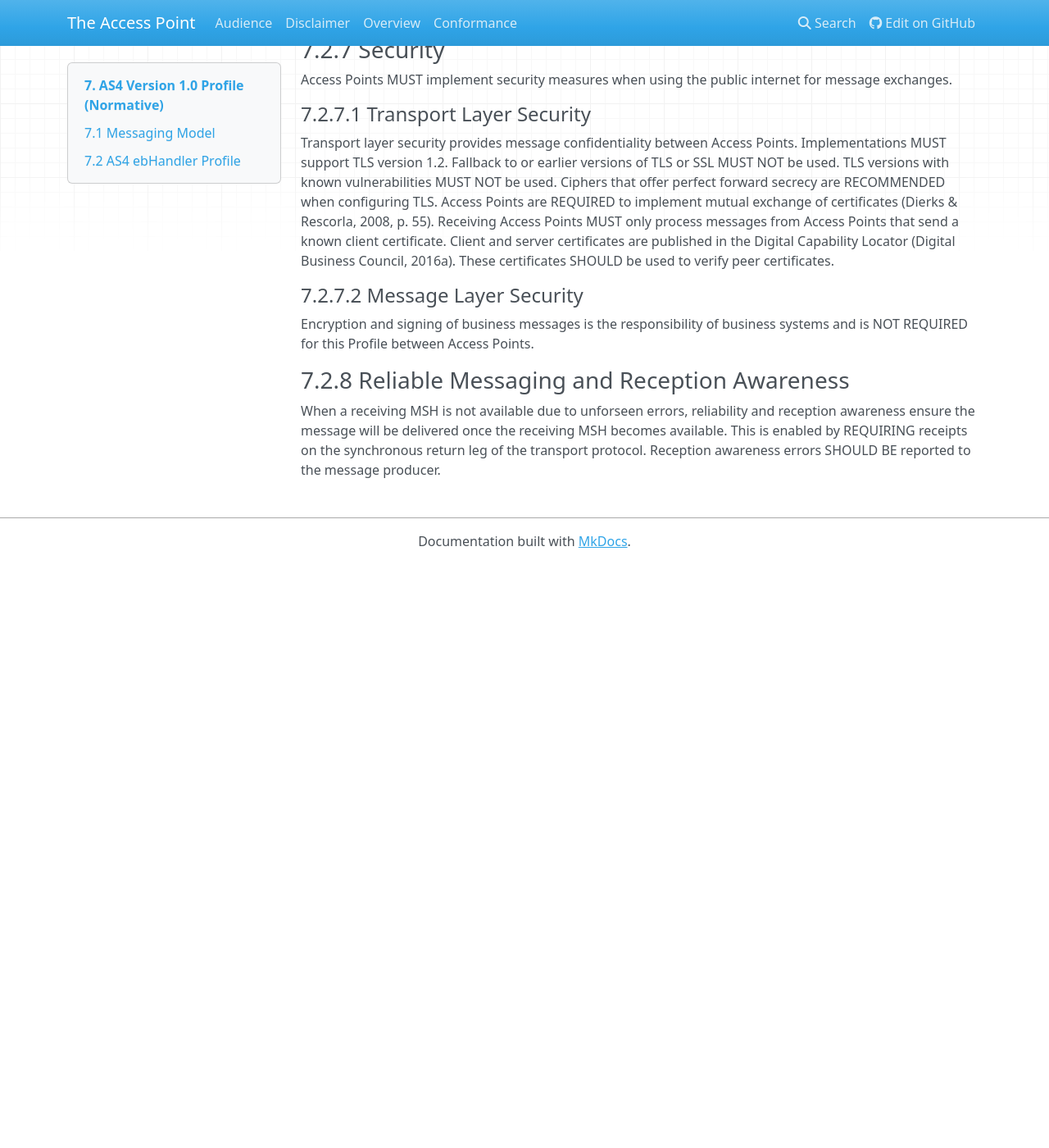
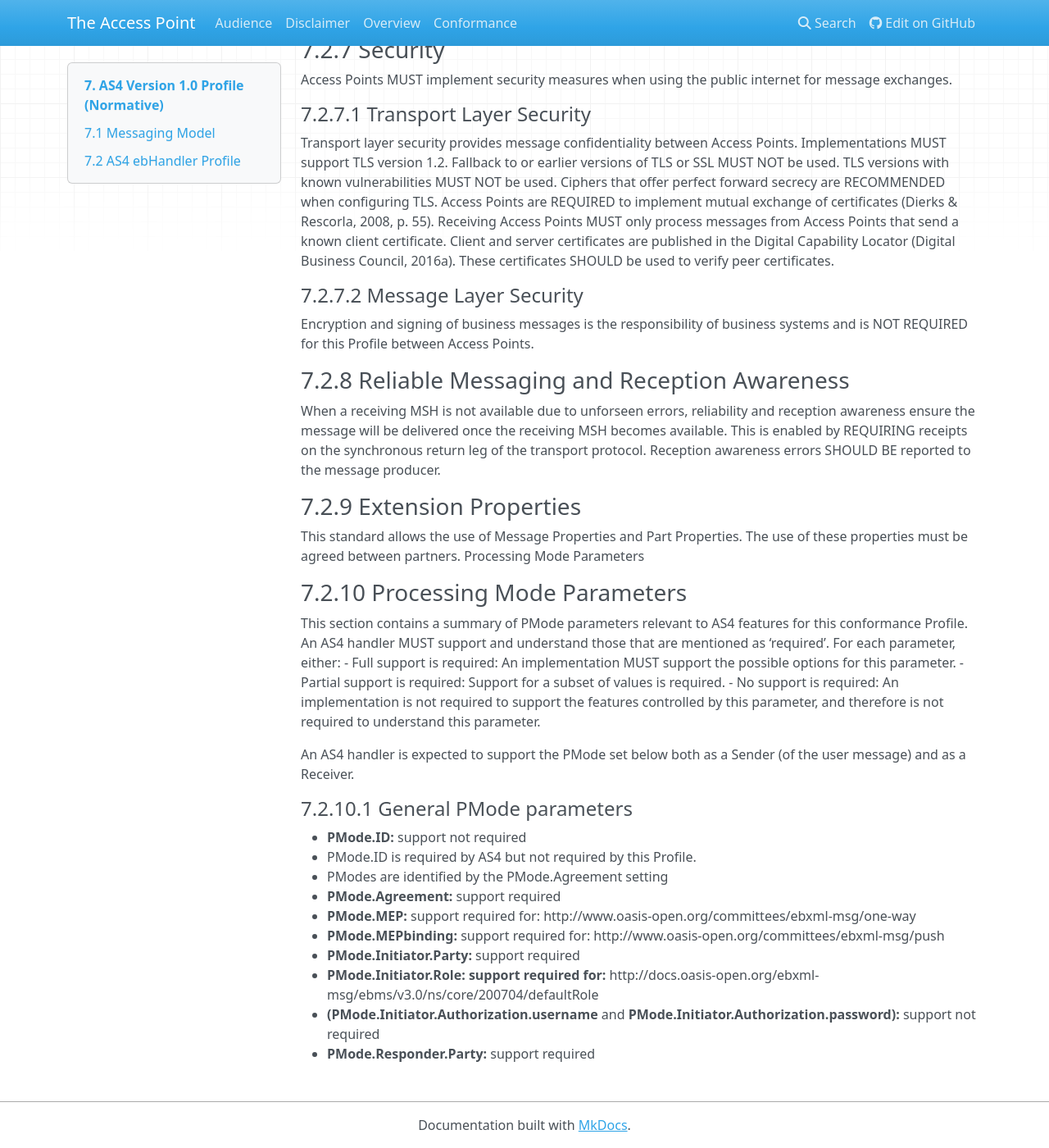
Before and after one commit to Digital-Business-Council/Access-Point, an MkDocs documentation site: the page built from docs/AS4_version1.0_profile.md, in a window 1280 px wide and 1400 px high, scrolled down 2089 px. Shown: the whole window at 82% size. Built offline with MkDocs 1.6.1, drawn with Linux system fonts in a browser that asks for light colours; nearby versions of some CDN libraries; old or Windows-style settings are respelled for this version of MkDocs; before the commit the page ends 2777 px from its top, so only the background shows below that.

Commit message:
Update AS4_version1.0_profile.md

```diff
--- a/docs/AS4_version1.0_profile.md
+++ b/docs/AS4_version1.0_profile.md
@@ -63,3 +63,27 @@ Encryption and signing of business messages is the responsibility of business sy
 
 ### 7.2.8 Reliable Messaging and Reception Awareness
 When a receiving MSH is not available due to unforseen errors, reliability and reception awareness ensure the message will be delivered once the receiving MSH becomes available. This is enabled by REQUIRING receipts on the synchronous return leg of the transport protocol. Reception awareness errors SHOULD BE reported to the message producer.
+
+### 7.2.9 Extension Properties
+This standard allows the use of Message Properties and Part Properties. The use of these properties must be agreed between partners.
+Processing Mode Parameters
+
+### 7.2.10 Processing Mode Parameters
+This section contains a summary of PMode parameters relevant to AS4 features for this conformance Profile. An AS4 handler MUST support and understand those that are mentioned as ‘required’. For each parameter, either:
+ - Full support is required: An implementation MUST support the possible options for this parameter.
+ - Partial support is required: Support for a subset of values is required.
+ - No support is required: An implementation is not required to support the features controlled by this parameter, and therefore is not required to understand this parameter.
+
+An AS4 handler is expected to support the PMode set below both as a Sender (of the user message) and as a Receiver.
+
+#### 7.2.10.1 General PMode parameters
+ - **PMode.ID:** support not required
+  - PMode.ID is required by AS4 but not required by this Profile.
+  - PModes are identified by the PMode.Agreement setting
+ - **PMode.Agreement:** support required
+ - **PMode.MEP:** support required for: http://www.oasis-open.org/committees/ebxml-msg/one-way
+ - **PMode.MEPbinding:** support required for: http://www.oasis-open.org/committees/ebxml-msg/push
+ - **PMode.Initiator.Party:** support required
+ - **PMode.Initiator.Role: support required for:** http://docs.oasis-open.org/ebxml-msg/ebms/v3.0/ns/core/200704/defaultRole
+ - **(PMode.Initiator.Authorization.username** and **PMode.Initiator.Authorization.password):** support not required
+ - **PMode.Responder.Party:** support required
```
